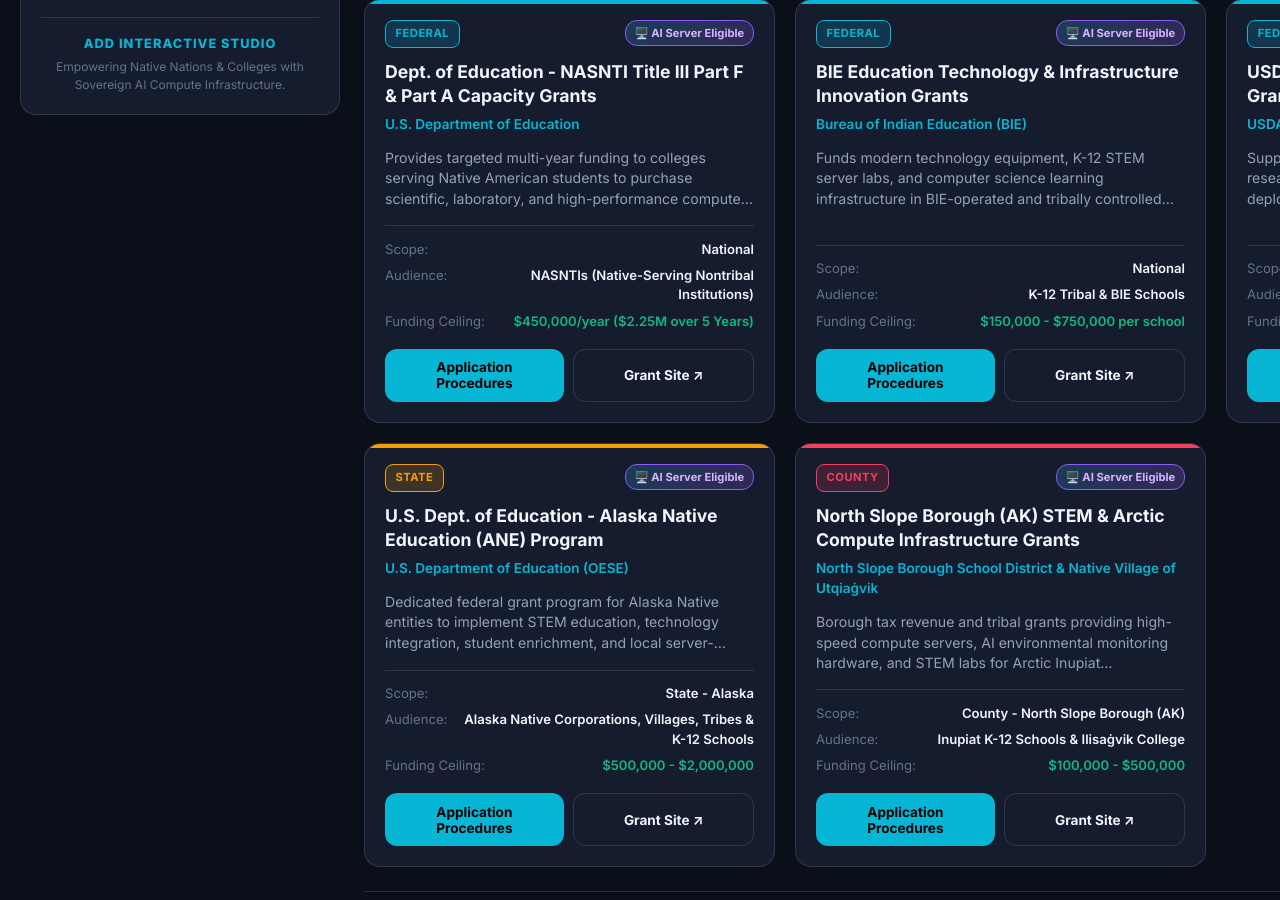
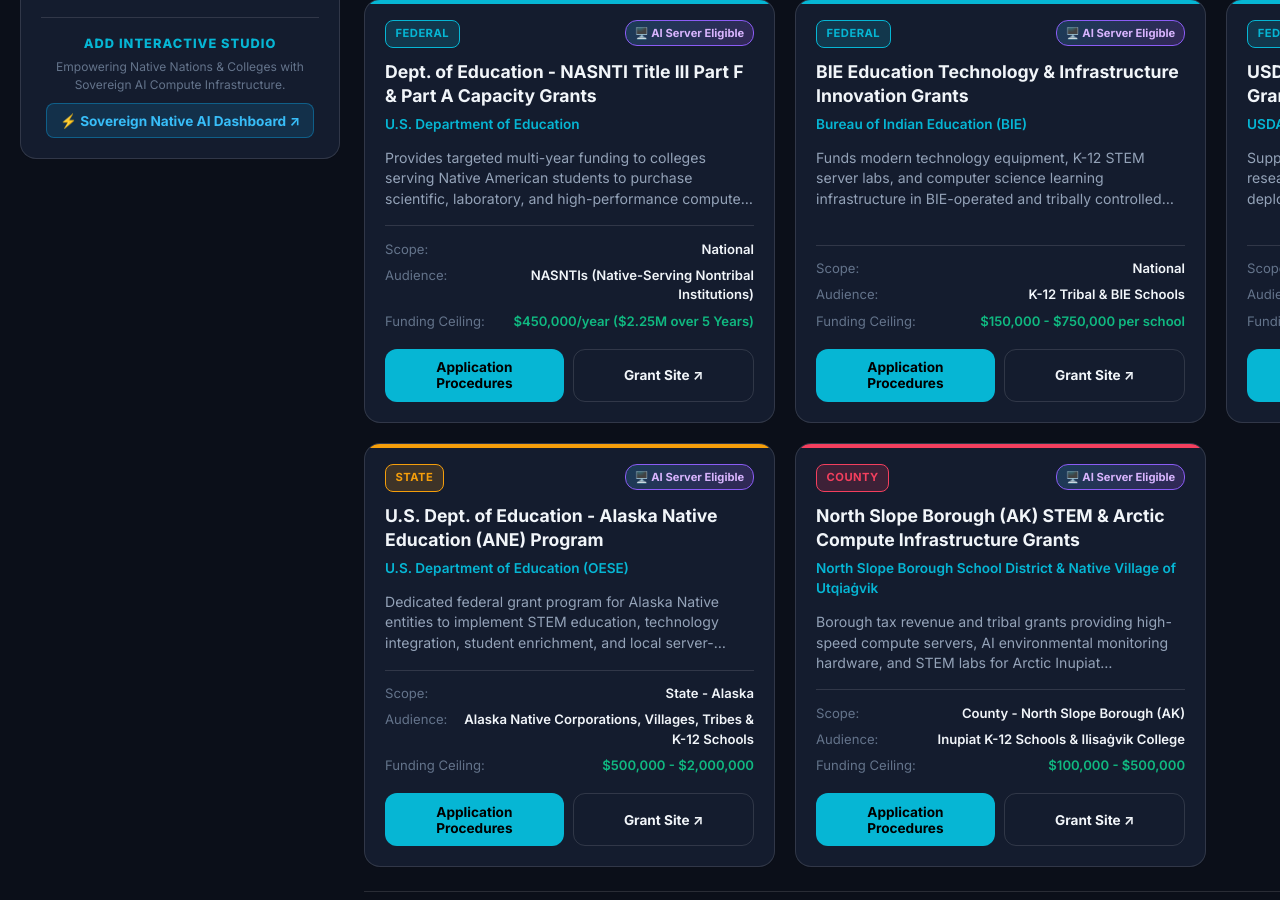
Before and after one commit to Add-Interactive/Native-American-STEM-AI-Funding-Hub, a website: page index.html in a window 1280 px wide. Shown: the part 958-1858 px from the top of the page. Drawn offline with Linux system fonts and the light colour scheme.

Commit message:
Release v8.5.2026 — Native American STEM & AI Funding Hub with Railway Deployment & Cross-Navigation

```diff
--- a/index.html
+++ b/index.html
@@ -167,6 +167,9 @@
       <div class="sidebar-brand-box">
         <div class="s-brand-title">Add Interactive Studio</div>
         <p>Empowering Native Nations & Colleges with Sovereign AI Compute Infrastructure.</p>
+        <a href="https://native-ai-production.up.railway.app/" target="_blank" rel="noopener noreferrer" style="display: inline-flex; align-items: center; gap: 0.4rem; margin-top: 0.6rem; color: #38bdf8; font-weight: 700; font-size: 0.85rem; text-decoration: none; background: rgba(14,165,233,0.15); padding: 0.4rem 0.8rem; border-radius: 8px; border: 1px solid rgba(14,165,233,0.4); transition: all 0.3s ease;">
+          ⚡ Sovereign Native AI Dashboard ↗
+        </a>
       </div>
     </aside>
 
```
Also changed, not shown: 2 other files.
